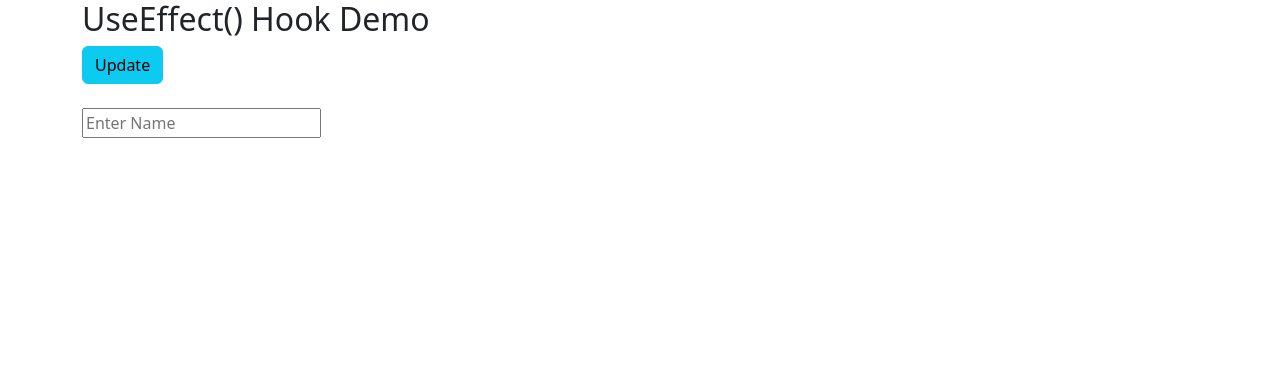
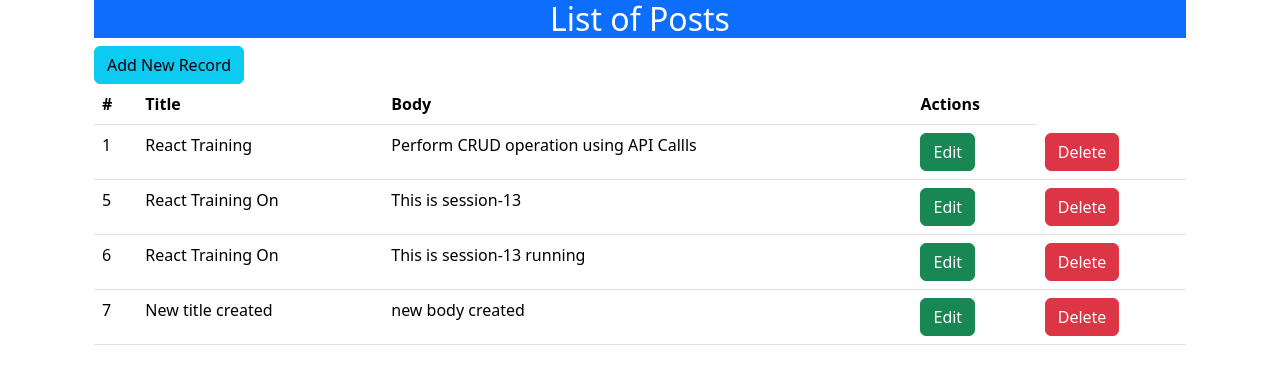
Before and after one commit to pankkap/reactjan23, a React (Create React App) app: page / in a window 1280 px wide. Shown: the top 384 px of the page. Built offline with nearby package versions, Linux system fonts and the light colour scheme; data requests are answered from the project's data file.

Commit message:
Session12-13 Combine

```diff
--- /dev/null
+++ b/db.json
@@ -0,0 +1,34 @@
+{
+  "posts": [
+    {
+      "id": 1,
+      "title": "React Training",
+      "body": "Perform CRUD operation using API Callls"
+    },
+    {
+      "id": 5,
+      "title": "React Training On",
+      "body": "This is session-13"
+    },
+    {
+      "id": 6,
+      "title": "React Training On",
+      "body": "This is session-13 running"
+    },
+    {
+      "id": "7",
+      "title": "New title created",
+      "body": "new body created"
+    }
+  ],
+  "comments": [
+    {
+      "name": "some comment",
+      "id": 1
+    },
+    {
+      "name": "Other comment",
+      "id": 2
+    }
+  ]
+}
--- a/package.json
+++ b/package.json
@@ -6,7 +6,9 @@
     "@testing-library/jest-dom": "^5.16.5",
     "@testing-library/react": "^13.4.0",
     "@testing-library/user-event": "^13.5.0",
+    "axios": "^1.3.2",
     "bootstrap": "^5.3.0-alpha1",
+    "json-server": "^0.17.1",
     "react": "^18.2.0",
     "react-dom": "^18.2.0",
     "react-scripts": "5.0.1",
@@ -16,7 +18,8 @@
     "start": "react-scripts start",
     "build": "react-scripts build",
     "test": "react-scripts test",
-    "eject": "react-scripts eject"
+    "eject": "react-scripts eject",
+    "json-server":"json-server --watch db.json --host 127.0.0.1 --port 3003"
   },
   "eslintConfig": {
     "extends": [
--- a/src/App.js
+++ b/src/App.js
@@ -9,6 +9,7 @@ import Todo from './components/State Management/Todo';
 import StateMangInClass from './components/State Management/StateMangInClass';
 import LifeCycle from './components/State Management/LifeCycle';
 import UseEffectDemo from './components/State Management/UseEffectDemo';
+import Post from './components/Post';
 
 
 var show = false
@@ -24,7 +25,8 @@ function App(){
             {/* <StateMangInClass T_name="ReactJS" T_Duration={40}> </StateMangInClass> */}
 
             {/* <LifeCycle/> */}
-            <UseEffectDemo/>
+            {/* <UseEffectDemo/> */}
+            <Post/>
         </div>
     );
 }
--- /dev/null
+++ b/src/components/Post.js
@@ -0,0 +1,157 @@
+import { computeHeadingLevel } from '@testing-library/react';
+import axios from 'axios';
+import React, { useEffect, useState } from 'react'
+
+export default function Post() {
+
+    const [posts, setPosts] =  useState();
+    const [post, setPost] =  useState();
+    const [editForm, seteditForm] =  useState(false);
+    const [createForm, setcreateForm] =  useState(false);
+    const [newUpdatedpost, setnewUpdatedpost] =  useState({
+      id:"",
+      title:"",
+      body:""
+    });
+
+    useEffect(()=>{
+        axios
+        .get('http://127.0.0.1:3003/posts')
+        .then((res)=>setPosts(res.data))
+        .catch((err)=>console.log(err))
+
+    },[]);
+    // console.log(posts)
+
+    function updateRecord(){
+      // console.log(newUpdatedpost);
+      axios
+      .put(`http://127.0.0.1:3003/posts/${post.id}`, newUpdatedpost)
+      .then((res)=>{alert("Record Updated")
+        window.location.reload();
+    })
+      .then((err)=>console.log(err))
+
+    }
+
+    function deleteRecord(postinfo)
+    {
+       if(window.confirm("Are you sure to delete this record"))
+       {
+        axios
+        .delete(`http://127.0.0.1:3003/posts/${postinfo.id}`)
+        .then((res)=>{alert("Record Deleted")
+        window.location.reload();
+    })
+      .then((err)=>console.log(err))
+       }
+    }
+
+    function createRecord(postInfo)
+    {
+      axios
+      .post(`http://127.0.0.1:3003/posts`, postInfo)
+      .then((res)=>{alert("Record Created")
+      window.location.reload();
+      setcreateForm(false)
+  })
+    .then((err)=>console.log(err))
+    }
+
+    function editPostDetails(postInfo){
+        console.log(postInfo)
+        setPost(postInfo)
+        seteditForm(true);
+    }
+
+    function createNewRecord(){
+      setcreateForm(true)
+    }
+
+
+
+
+  return (
+    <div className='container'>
+        <h2 className='text-center bg-primary text-white'>List of Posts</h2>
+        <button className='btn btn-info' onClick={createNewRecord}>Add New Record</button>
+
+        {/* Functionality for Creating New Record */}
+
+        {
+          createForm?
+          (<div>
+            <h3 className='text-center'>Create Record</h3>
+          <form>
+              <label htmlFor=""><b>ID</b></label>
+              <input type="text" defaultValue={newUpdatedpost.id} className="form-control"
+              onChange={(e)=>setnewUpdatedpost({...newUpdatedpost, id:e.target.value})}
+              ></input>
+              <label htmlFor=""><b>Title</b></label>
+              <input type="text" defaultValue={newUpdatedpost.title} className="form-control"
+              onChange={(e)=>setnewUpdatedpost({...newUpdatedpost, title:e.target.value})}
+              ></input>
+              <label htmlFor=""><b>Body</b></label>
+              <input type="text" defaultValue={newUpdatedpost.body} className="form-control"
+              onChange={(e)=>setnewUpdatedpost({...newUpdatedpost, body:e.target.value})}
+              ></input>
+              <button className='btn btn-primary mt-2' type='button' onClick={()=>createRecord(newUpdatedpost)}>Create</button>
+          </form>
+          </div>):null
+        }
+
+
+{
+editForm?
+(
+ <div>
+  <h3 className='text-center'>Update Record</h3>
+<form>
+    <label htmlFor=""><b>ID</b></label>
+    <input type="text" defaultValue={post.id} className="form-control"
+    onChange={(e)=>setnewUpdatedpost({...newUpdatedpost, id:e.target.value})}
+    ></input>
+    <label htmlFor=""><b>Title</b></label>
+    <input type="text" defaultValue={post.title} className="form-control"
+    onChange={(e)=>setnewUpdatedpost({...newUpdatedpost, title:e.target.value})}
+    ></input>
+    <label htmlFor=""><b>Body</b></label>
+    <input type="text" defaultValue={post.body} className="form-control"
+    onChange={(e)=>setnewUpdatedpost({...newUpdatedpost, body:e.target.value})}
+    ></input>
+    <button className='btn btn-primary mt-2' type='button' onClick={updateRecord}>Update</button>
+</form>
+</div>
+):<table className="table">
+<thead className="thead-light">
+  <tr>
+    <th scope="col">#</th>
+    <th scope="col">Title</th>
+    <th scope="col">Body</th>
+    <th scope="col">Actions</th>
+
+  </tr>
+</thead>
+<tbody>
+  {
+      posts ?
+      posts.map((post,i)=>
+          (
+              <tr key={i}>
+                  <td>{post.id}</td>
+                  <td>{post.title}</td>
+                  <td>{post.body}</td>
+                  <td><button className='btn btn-success' onClick={()=>editPostDetails(post)}>Edit</button></td>
+                  <td><button className='btn btn-danger' onClick={()=>deleteRecord(post)}>Delete</button></td>
+
+              </tr>
+          )
+      ):null
+  }
+</tbody>
+</table>
+
+}
+    </div>
+  )
+}
```
Also changed, not shown: 1 other file (tests, documents, lock files or other folders).
